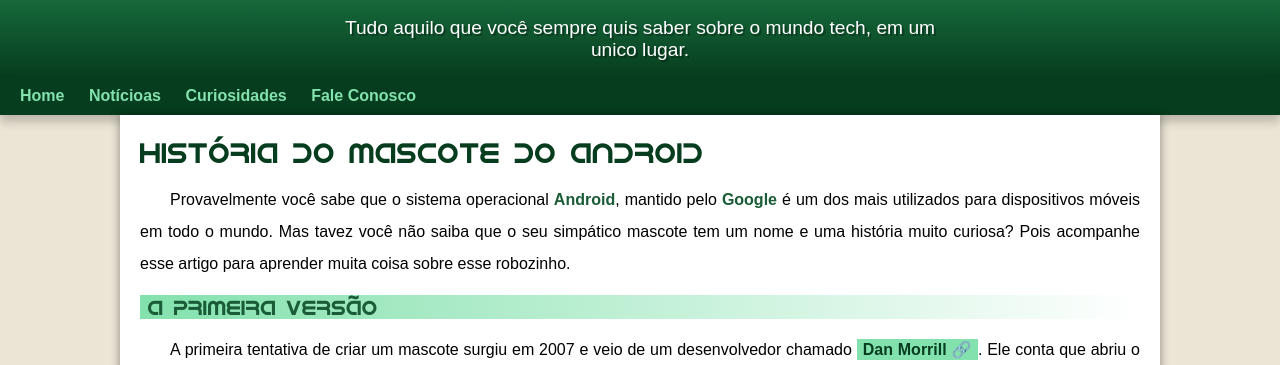
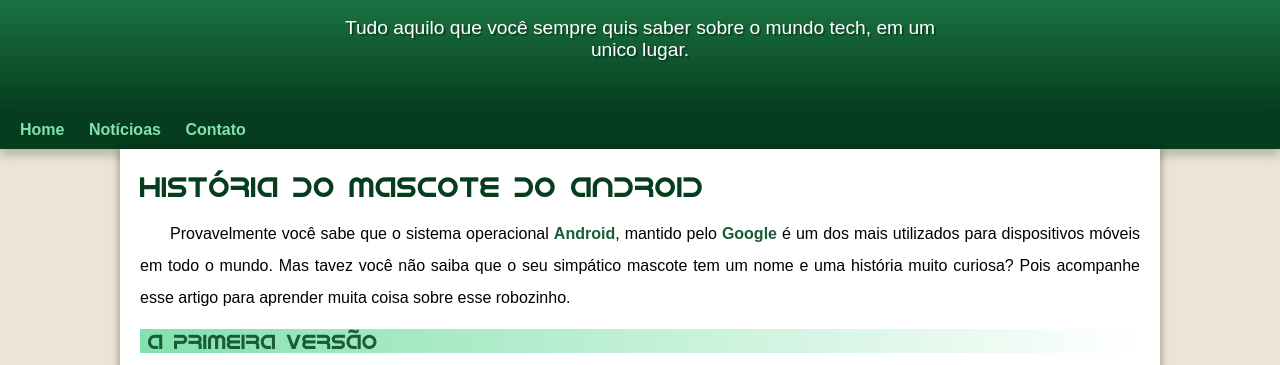
Before and after one commit to TalisonMikael/projeto-android, a plain HTML site: page index.html in a window 1280 px wide. Shown: the part 113-478 px from the top of the page. Drawn offline with Linux system fonts and the light colour scheme.

Commit message:
Problema de padding resolvido

```diff
--- a/estilo/style.css
+++ b/estilo/style.css
@@ -60,7 +60,7 @@ header > p {
     padding-left: 10px;
     padding-right: 10px;
     margin: auto;
-    margin-bottom: 20px;
+    padding-bottom: 50px;
     text-shadow: 2px 2px 0px rgba(0, 0, 0, 0.308);
 }
 
--- a/index.html
+++ b/index.html
@@ -17,8 +17,7 @@
     <nav>
         <a href="#">Home</a></li>
         <a href="#">Notícioas</a></li>
-        <a href="#">Curiosidades</a></li>
-        <a href="#">Fale Conosco</a></li>
+        <a href="#">Contato</a></li>
     </nav>
 
     <main>
```
